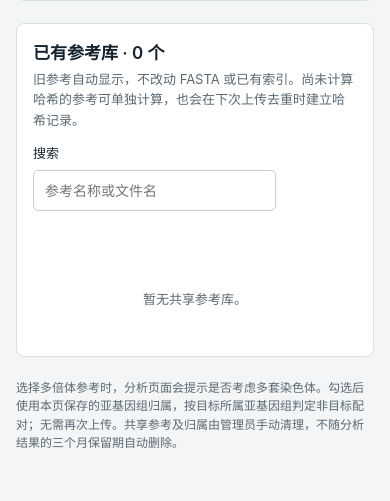
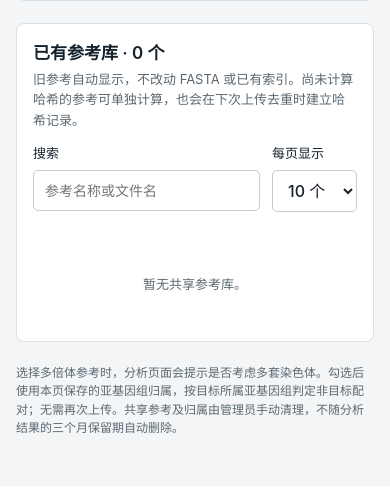
Before and after one commit to xuzhougeng/HCR_designer, a Flask app: page /references in a window 390 px wide. Shown: the part 1030-1531 px from the top of the page. After the commit the page ends 1463 px from the top, so only its background shows below. Run offline with Flask 3, Linux system fonts and the light colour scheme; parts of the project's set-up code (start-up, migrations or seed data) failed here and were passed over; some libraries are stand-ins or nearby versions.

Commit message:
feat: paginate reference library and refine settings forms

```diff
--- a/static/css/references.css
+++ b/static/css/references.css
@@ -6,3 +6,45 @@
 .reference-entry details { font-size: 12px; color: var(--muted); }
 .reference-entry summary { cursor: pointer; }
 .reference-hash { margin-top: 8px; }
+.reference-settings {
+  gap: 18px 20px;
+  align-items: start;
+  padding: 20px;
+  border: 1px solid var(--line);
+  border-radius: var(--radius);
+  background: var(--sunk);
+}
+.reference-settings .field { gap: 8px; }
+.reference-settings input[name=display_name], .reference-settings select { height: 44px; }
+.reference-annotation-field, .reference-form-actions { grid-column: 1 / -1; }
+.reference-settings input[type=file] { padding: 10px; background: var(--surface); }
+.reference-form-actions {
+  display: flex;
+  align-items: center;
+  justify-content: space-between;
+  gap: 12px;
+  flex-wrap: wrap;
+  padding-top: 16px;
+  border-top: 1px solid var(--line);
+}
+.reference-secondary-actions { display: flex; align-items: center; gap: 8px; flex-wrap: wrap; }
+.reference-form-actions .btn { min-height: 38px; padding: 8px 14px; line-height: 1.4; }
+.reference-form-actions .primary { min-width: 100px; margin-left: auto; }
+.reference-form-actions .delete-reference { color: var(--bad); }
+.panel-head > .reference-filters { flex-direction: row; gap: 12px; flex-wrap: wrap; }
+.reference-filters .field { margin-bottom: 0; }
+.reference-pagination { display: flex; align-items: center; justify-content: space-between; gap: 12px; flex-wrap: wrap; }
+.reference-page-buttons, .reference-page-numbers { display: flex; align-items: center; gap: 6px; flex-wrap: wrap; }
+.reference-page-numbers .btn[aria-current="page"] { color: var(--accent-ink); background: var(--accent); border-color: var(--accent); }
+.reference-page-numbers > span { color: var(--muted); padding: 0 3px; }
+#reference-list { scroll-margin-top: 20px; }
+@media (max-width: 600px) {
+  .reference-settings { padding: 16px; gap: 16px; }
+  .reference-form-actions { align-items: stretch; }
+  .reference-secondary-actions { width: 100%; }
+  .reference-form-actions .primary { width: 100%; }
+  .reference-filters, .reference-pagination > .hint { width: 100%; }
+  .reference-filters .field:first-child { flex: 1; }
+  .reference-page-buttons { gap: 8px; }
+  .reference-page-numbers { gap: 4px; }
+}
--- a/static/js/references.js
+++ b/static/js/references.js
@@ -10,10 +10,72 @@
   });
   const saved = sessionStorage.getItem('reference-library-message');
   if (saved) { HCR.setAlert(message, saved); sessionStorage.removeItem('reference-library-message'); }
-  document.getElementById('reference-search').addEventListener('input', event => {
-    const query = event.target.value.trim().toLowerCase();
-    document.querySelectorAll('.reference-entry').forEach(row => { row.hidden = !(row.dataset.filename + ' ' + row.dataset.display).toLowerCase().includes(query); });
-  });
+  const entries = [...document.querySelectorAll('.reference-entry')];
+  const search = document.getElementById('reference-search');
+  const pageSize = document.getElementById('reference-page-size');
+  const pagers = [...document.querySelectorAll('.reference-pagination')];
+  const view = new URL(location.href);
+  search.value = view.searchParams.get('q') || '';
+  pageSize.value = ['10', '20', '50'].includes(view.searchParams.get('page_size')) ? view.searchParams.get('page_size') : '10';
+  let currentPage = Number(view.searchParams.get('page')) || 1;
+  if (!Number.isSafeInteger(currentPage)) currentPage = 1;
+
+  function renderPage() {
+    const query = search.value.trim().toLowerCase();
+    const matches = entries.filter(row => (row.dataset.filename + ' ' + row.dataset.display).toLowerCase().includes(query));
+    const size = Number(pageSize.value);
+    const pages = Math.max(1, Math.ceil(matches.length / size));
+    currentPage = Math.min(Math.max(1, currentPage), pages);
+    const start = (currentPage - 1) * size;
+    const visible = new Set(matches.slice(start, start + size));
+    entries.forEach(row => { row.hidden = !visible.has(row); });
+    document.getElementById('reference-no-results').hidden = !entries.length || !!matches.length;
+    const count = query ? `匹配 ${matches.length} / ${entries.length} 个` : `共 ${entries.length} 个`;
+    const summary = matches.length ? `显示 ${start + 1}–${Math.min(start + size, matches.length)} 个 · ${count} · 第 ${currentPage} / ${pages} 页` : count;
+    pagers.forEach((pager, index) => {
+      pager.hidden = !entries.length || (index > 0 && pages === 1);
+      pager.querySelector('[data-page-summary]').textContent = summary;
+      pager.querySelector('[data-page-step="-1"]').disabled = currentPage === 1;
+      pager.querySelector('[data-page-step="1"]').disabled = currentPage === pages;
+      const numbers = pager.querySelector('[data-page-numbers]');
+      numbers.replaceChildren();
+      let previous = 0;
+      for (let page = 1; page <= pages; page++) {
+        if (pages > 7 && page !== 1 && page !== pages && Math.abs(page - currentPage) > 1) continue;
+        if (page > previous + 1) {
+          const gap = document.createElement('span');
+          gap.textContent = '…';
+          numbers.append(gap);
+        }
+        const button = document.createElement('button');
+        button.type = 'button';
+        button.className = 'btn small';
+        button.dataset.page = page;
+        button.textContent = page;
+        button.setAttribute('aria-label', `第 ${page} 页`);
+        if (page === currentPage) button.setAttribute('aria-current', 'page');
+        numbers.append(button);
+        previous = page;
+      }
+    });
+    // Keep the current view when saving settings, computing hashes or deleting a reference reloads the page.
+    const url = new URL(location.href);
+    [['q', search.value.trim()], ['page_size', size === 10 ? '' : size], ['page', currentPage === 1 ? '' : currentPage]].forEach(([key, value]) => {
+      if (value) url.searchParams.set(key, value); else url.searchParams.delete(key);
+    });
+    history.replaceState(null, '', url);
+  }
+  search.addEventListener('input', () => { currentPage = 1; renderPage(); });
+  pageSize.addEventListener('change', () => { currentPage = 1; renderPage(); });
+  pagers.forEach(pager => pager.addEventListener('click', event => {
+    const button = event.target.closest('button');
+    if (!button || button.disabled) return;
+    currentPage = button.dataset.page ? Number(button.dataset.page) : currentPage + Number(button.dataset.pageStep);
+    renderPage();
+    pagers[0].querySelector('[aria-current="page"]').focus({preventScroll: true});
+    document.getElementById('reference-list').scrollIntoView({block: 'start'});
+  }));
+  renderPage();
   async function write(url, data, success) {
     document.querySelectorAll('form button').forEach(button => { button.disabled = true; });
     HCR.setAlert(message, '正在处理参考文件，请稍候……', 'busy');
--- a/templates/references.html
+++ b/templates/references.html
@@ -6,6 +6,16 @@
 {% block head_actions %}{% if not can_delete %}<a class="btn" href="{{ url_for('admin_login', next='references') }}">管理员登录 · 删除参考</a>{% endif %}<a class="btn" href="{{ url_for('subgenomes') }}">生成亚基因组编号</a>{% endblock %}
 {% block extra_css %}<link rel="stylesheet" href="{{ url_for('static', filename='css/references.css') }}">{% endblock %}
 {% block content %}
+{% macro pagination(position) %}
+<nav class="reference-pagination" aria-label="参考库分页（{{ position }}）" hidden>
+  <p class="hint" data-page-summary{% if position == '顶部' %} role="status" aria-live="polite"{% endif %}></p>
+  <div class="reference-page-buttons">
+    <button class="btn small" type="button" data-page-step="-1">上一页</button>
+    <div class="reference-page-numbers" data-page-numbers></div>
+    <button class="btn small" type="button" data-page-step="1">下一页</button>
+  </div>
+</nav>
+{% endmacro %}
 <p class="alert" id="reference-message" role="status" hidden></p>
 {% if can_edit %}
 <form class="panel stack" id="reference-upload-form">
@@ -19,8 +29,9 @@
   <div class="actions"><span>首次上传时会检查已有参考的哈希，大文件可能需要一些时间。</span><button class="btn primary" type="submit">上传并检查重复</button></div>
 </form>
 {% else %}<p class="hint">可以查看并在设计页面选择参考库；上传、配置与删除由管理员操作。</p>{% endif %}
-<section class="panel stack">
-  <div class="panel-head"><div><h2>已有参考库 · {{ references|length }} 个</h2><p>旧参考自动显示，不改动 FASTA 或已有索引。尚未计算哈希的参考可单独计算，也会在下次上传去重时建立哈希记录。</p></div><label class="field">搜索<input type="search" id="reference-search" placeholder="参考名称或文件名"></label></div>
+<section class="panel stack" id="reference-list">
+  <div class="panel-head"><div><h2>已有参考库 · {{ references|length }} 个</h2><p>旧参考自动显示，不改动 FASTA 或已有索引。尚未计算哈希的参考可单独计算，也会在下次上传去重时建立哈希记录。</p></div><div class="reference-filters"><label class="field">搜索<input type="search" id="reference-search" placeholder="参考名称或文件名"></label><label class="field">每页显示<select id="reference-page-size"><option value="10">10 个</option><option value="20">20 个</option><option value="50">50 个</option></select></label></div></div>
+  {{ pagination('顶部') }}
   {% for reference in references %}
   <article class="reference-entry stack" data-filename="{{ reference.filename }}" data-display="{{ reference.display_name }}">
     <div class="reference-title"><strong>{{ reference.display_name }}</strong><span class="chip">{{ '多倍体' if reference.polyploid is sameas true else '非多倍体' if reference.polyploid is sameas false else '倍性未配置' }}</span></div>
@@ -31,12 +42,20 @@
     <form class="reference-settings grid-2">
       <label class="field">参考名称<input name="display_name" value="{{ reference.display_name }}" maxlength="120" required></label>
       <label class="field">是否为多倍体<select name="polyploid"><option value=""{% if reference.polyploid is none %} selected{% endif %}>尚未配置</option><option value="true"{% if reference.polyploid is sameas true %} selected{% endif %}>是，多倍体参考</option><option value="false"{% if reference.polyploid is sameas false %} selected{% endif %}>否，非多倍体参考</option></select></label>
-      <label class="field">{{ '更新' if reference.subgenome else '上传' }}亚基因组归属文件<input type="file" name="subgenome_map" accept=".csv,.tsv,.txt,.map"><small>未选择新文件时保留已有归属；可使用亚基因组编号工具生成的 CSV。</small></label>
-      <div class="head-actions"><button class="btn small" type="submit">保存配置</button><button class="btn small compute-hash" type="button">{{ '重新检查哈希' if reference.sha256 else '计算哈希与序列数' }}</button>{% if can_delete %}<button class="btn small delete-reference" type="button">删除参考及索引</button>{% endif %}</div>
+      <label class="field reference-annotation-field">{{ '更新' if reference.subgenome else '上传' }}亚基因组归属文件（可选）<input type="file" name="subgenome_map" accept=".csv,.tsv,.txt,.map"><small>未选择新文件时保留已有归属；可使用亚基因组编号工具生成的 CSV。</small></label>
+      <div class="reference-form-actions">
+        <div class="reference-secondary-actions">
+          <button class="btn compute-hash" type="button">{{ '重新检查哈希' if reference.sha256 else '计算哈希与序列数' }}</button>
+          {% if can_delete %}<button class="btn delete-reference" type="button">删除参考及索引</button>{% endif %}
+        </div>
+        <button class="btn primary" type="submit">保存配置</button>
+      </div>
     </form>
     {% endif %}
   </article>
   {% else %}<p class="empty">暂无共享参考库。</p>{% endfor %}
+  <p class="empty" id="reference-no-results" hidden>没有匹配的参考库，请尝试其他名称或文件名。</p>
+  {{ pagination('底部') }}
 </section>
 <p class="hint">选择多倍体参考时，分析页面会提示是否考虑多套染色体。勾选后使用本页保存的亚基因组归属，按目标所属亚基因组判定非目标配对；无需再次上传。共享参考及归属由管理员手动清理，不随分析结果的三个月保留期自动删除。</p>
 <script type="application/json" id="reference-config">{{ {'csrf': admin_csrf_token(), 'upload_url': url_for('reference_upload'), 'configure_url': url_for('reference_configure'), 'hash_url': url_for('reference_hash'), 'delete_url': url_for('admin_delete'), 'login_url': url_for('admin_login', next='references')}|tojson }}</script>
```
